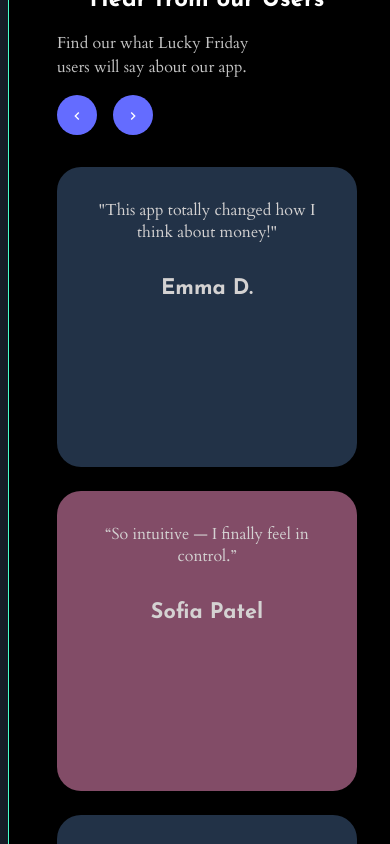
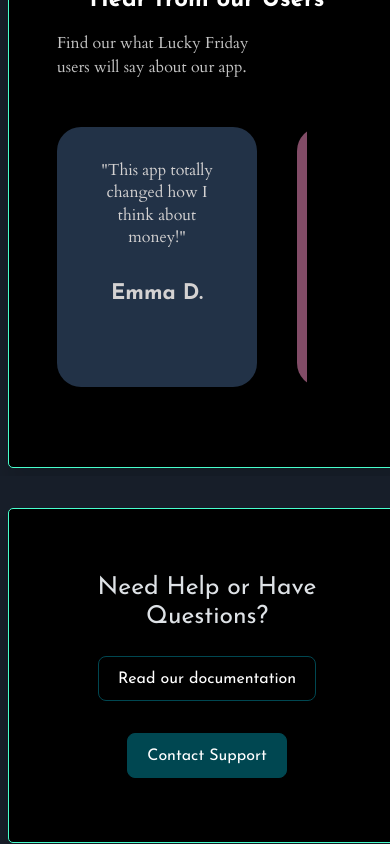
Before and after one commit to kbomb6/lucky-friday-website, a Vue app: page / in a window 390 px wide. Shown: the part 7840-8684 px from the top of the page. Built offline with nearby package versions, Linux system fonts and the light colour scheme; a web font is replaced by a local one.

Commit message:
update testimonials mobile

```diff
--- a/src/views/Homepage.vue
+++ b/src/views/Homepage.vue
@@ -818,9 +818,33 @@ const contactSupport = () => {
   .testimonials-wrapper {
     flex-direction: column;
   }
+
+    .testimonials-wrapper {
+    flex-direction: column;
+  }
+
   .testimonials-scroll {
-    flex-direction: column;
-    overflow-x: hidden;
+    flex-direction: row;
+    overflow-x: auto;
+    scroll-snap-type: x mandatory;
+    -webkit-overflow-scrolling: touch;
+    scrollbar-width: none;
+    -ms-overflow-style: none;
+    max-width: 250px;
+  }
+
+  .testimonials-scroll::-webkit-scrollbar {
+    display: none;
+  }
+
+  .testimonial-card {
+    scroll-snap-align: start;
+    flex: 0 0 80%;
+    margin-right: 1rem;
+  }
+
+  .arrow-buttons {
+    display: none;
   }
 
     .flex-row {
@@ -841,6 +865,10 @@ const contactSupport = () => {
     width: 90%;
     bottom: 20px;
   }
+
+  .support-block {
+    flex-direction: column;
+  }
 }
 
 .support-block {
```
